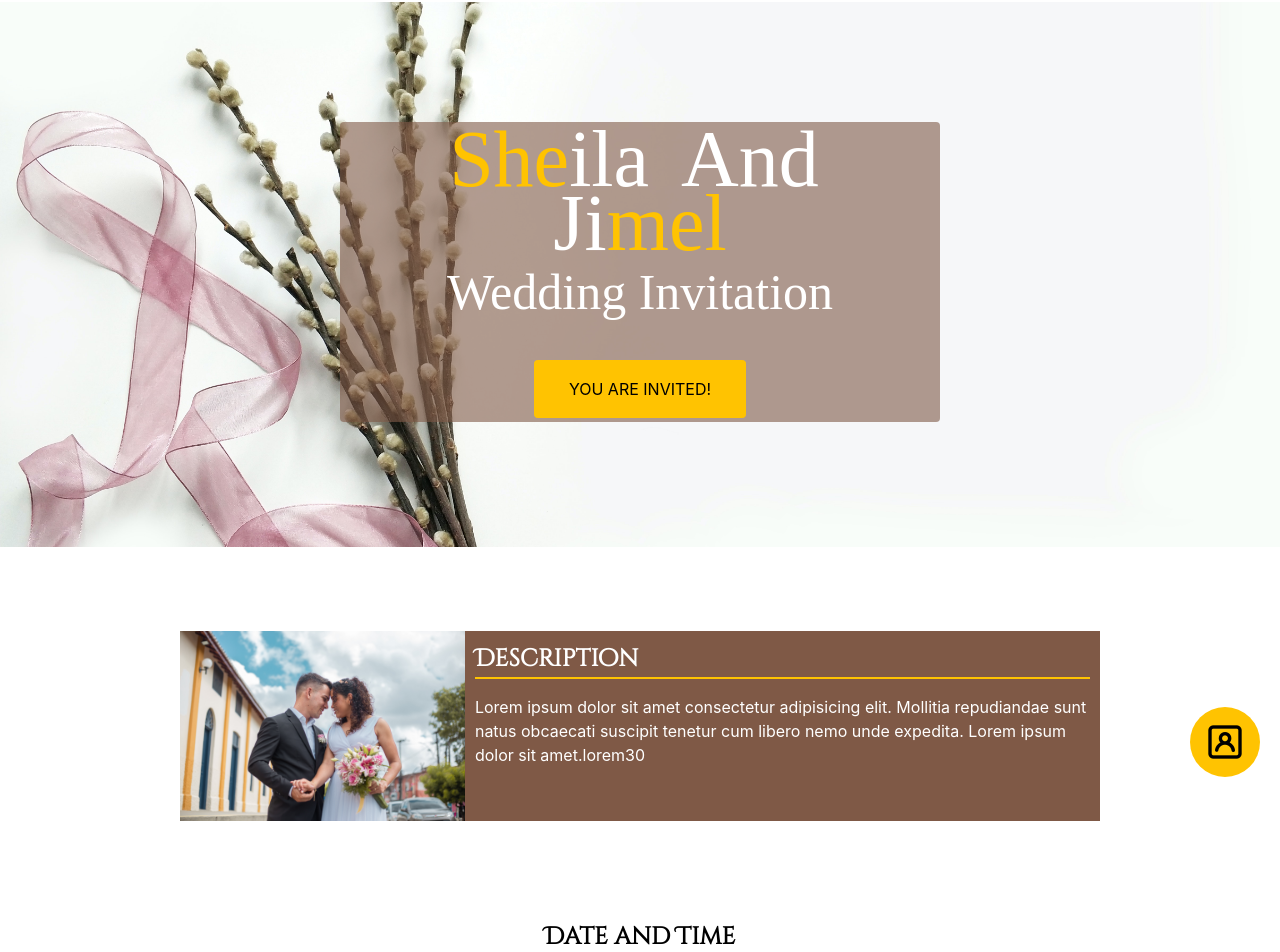
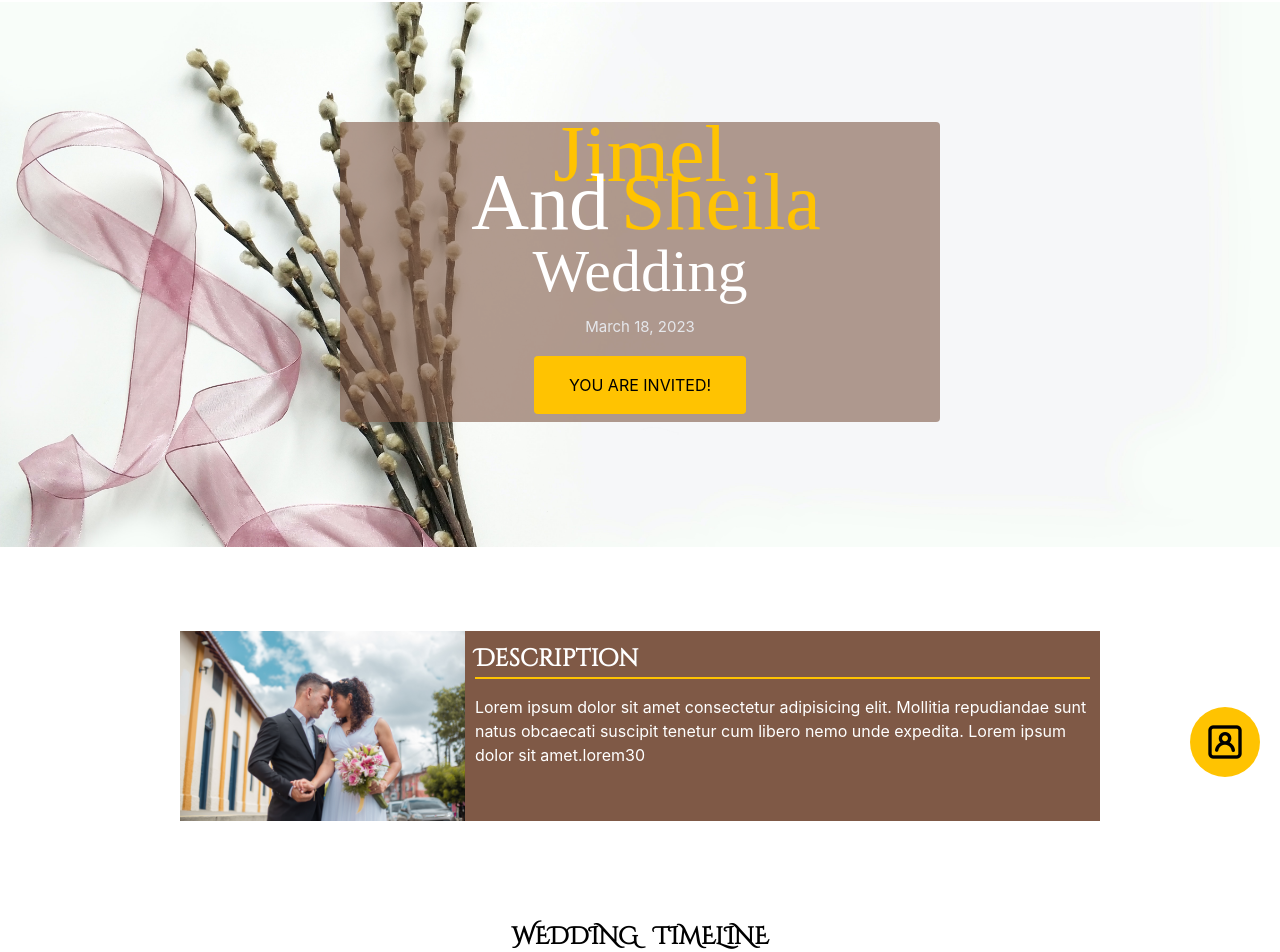
Before and after one commit to Keemchard/Wedding-Invitation, a React (Create React App) app: page / in a window 1280 px wide. Shown: the part 3-955 px from the top of the page. Built offline with nearby package versions, Linux system fonts and the light colour scheme; no server answers; a web font is replaced by a local one.

Commit message:
refactor text contents

```diff
--- a/src/App.css
+++ b/src/App.css
@@ -164,6 +164,10 @@ td {
   .wed-2 {
     font-size: 40px;
   }
+  .wed-date {
+    margin: 20px 0;
+    font-size: 14px;
+  }
 }
 
 @media only screen and (max-width: 365px) {
--- a/src/pages/main-page/sections/Section1.tsx
+++ b/src/pages/main-page/sections/Section1.tsx
@@ -19,13 +19,16 @@ const Section1: FC<Prop> = ({ handleClick }) => {
         className="sec-1-bg-img absolute top-0 h-full w-full"
       /> */}
       <div className="bg-wd_coffee bg-opacity-60 z-20 p-[30px] w-[600px] h-[300px] rounded flex flex-col justify-center items-center">
-        <div className="wed-text pb-[30px] text-center text-white">
-          <p className="wed-title wed-1 text-[80px] leading-[4rem]">
-            <span className="text-wd_mikado_yellow">She</span>ila{" "}
-            <span className="ml-3 mr-3">And</span> Ji
-            <span className="text-wd_mikado_yellow">mel</span>
+        <div className="wed-text pb-[10px] text-center text-white">
+          <p className="wed-title wed-1 text-[80px] leading-[3rem]">
+            <span className="text-wd_mikado_yellow">Jimel</span>{" "}
+            <span className="ml-3 mr-3">And</span>
+            <span className="text-wd_mikado_yellow">Sheila</span>
           </p>
-          <p className="wed-title wed-2 text-[50px]">Wedding Invitation</p>
+          <p className="wed-title wed-1 text-[60px]">Wedding </p>
+          <p className="wed-date text-[15px] mb-2 text-gray-200">
+            March 18, 2023
+          </p>
         </div>
         <Button
           label="YOU ARE INVITED!"
--- a/src/pages/main-page/sections/Section3.tsx
+++ b/src/pages/main-page/sections/Section3.tsx
@@ -7,8 +7,9 @@ const Section3 = () => {
   const timeline = timelineData;
   return (
     <div className="my-[20px] rounded flex flex-col justify-center items-center">
-      <div className="head-text text-[1.5rem] border-b-4 border-b-wd_mikado_yellow rounded pt-[10px] px-[1rem] my-[1.5rem] font-bold">
-        Date and Time
+      <div className="head-text flex gap-4 text-[1.5rem] border-b-4 border-b-wd_mikado_yellow rounded pt-[10px] px-[1rem] my-[1.5rem] font-bold">
+        <p>WEDDING</p>
+        <p>TIMELINE</p>
       </div>
       <div className="">
         <TimeLine timeline={timeline} />
--- a/src/pages/main-page/sections/Section5.tsx
+++ b/src/pages/main-page/sections/Section5.tsx
@@ -36,15 +36,15 @@ const Section5: FC<Prop> = ({ section5Ref }) => {
         </div>
         <div className="flex justify-center gap-10 my-[2.5rem]">
           <Button
-            label="❌ Decline"
-            btnFunction={decline}
-            // icon="uil uil-times-circle"
+            label="✅ Accept"
+            btnFunction={accept}
             // bgColor="#6B3E2E"
             // txtColor="white"
           />
           <Button
-            label="✅ Accept"
-            btnFunction={accept}
+            label="❌ Decline"
+            btnFunction={decline}
+            // icon="uil uil-times-circle"
             // bgColor="#6B3E2E"
             // txtColor="white"
           />
--- a/src/pages/main-page/sections/components/GuestForm.tsx
+++ b/src/pages/main-page/sections/components/GuestForm.tsx
@@ -58,7 +58,7 @@ const GuestForm = () => {
       <div className="sec-5-field flex gap-10">
         <InputField
           type="text"
-          placeholder="Your Awesome First Name"
+          placeholder="First Name"
           inputBgColor="white"
           value={firstName}
           onChange={(e) => {
@@ -67,7 +67,7 @@ const GuestForm = () => {
         />
         <InputField
           type="text"
-          placeholder="Your Cool Last Name"
+          placeholder="Last Name"
           inputBgColor="white"
           value={lastName}
           onChange={(e) => {
```
